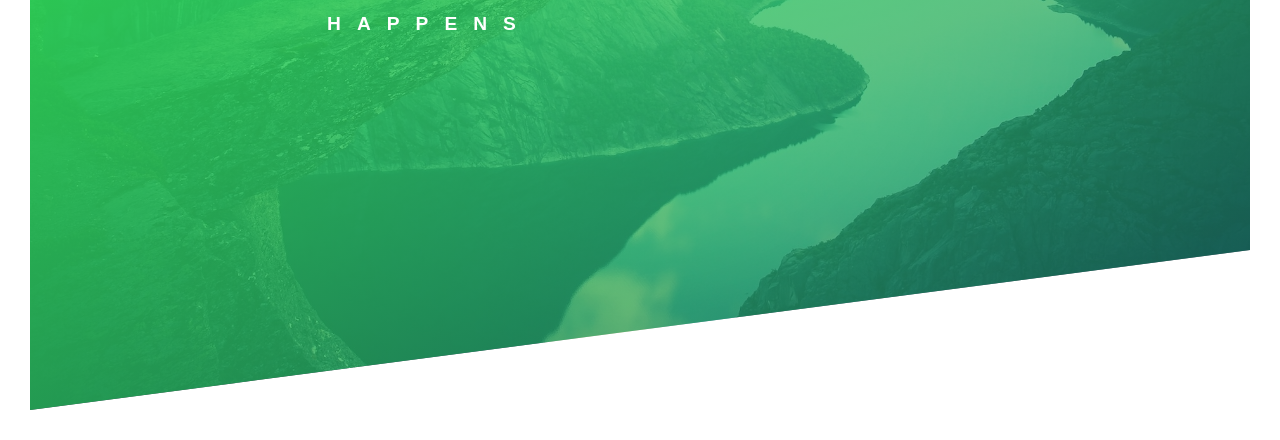
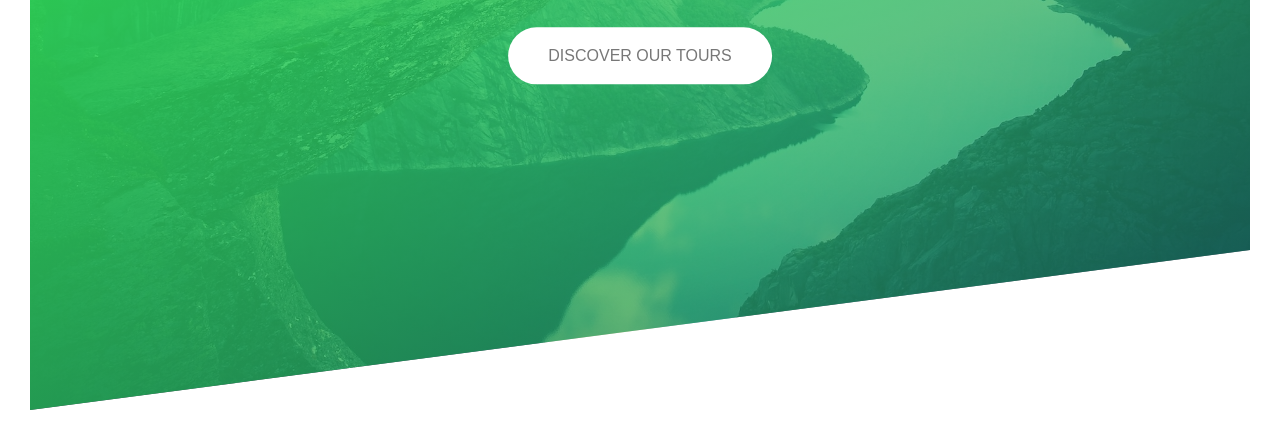
Before and after one commit to rkc98/Landing_Page, a plain HTML site: page index.html in a window 1280 px wide. Shown: the part 380-820 px from the top of the page. Drawn offline with Linux system fonts and the light colour scheme.

Commit message:
added buuton on header with animation

```diff
--- a/css/styles.css
+++ b/css/styles.css
@@ -55,13 +55,14 @@ body{
   letter-spacing: 1rem;
   animation-name: moveInRight;
  animation-duration: 2s;
-
+ margin-bottom: 30px;
 }
 .text-box{
     position: absolute;
     top: 40%;
     left: 50%;
     transform: translate(-50%,-50%);
+    text-align: center;
 }
 
 @keyframes moveInLeft{
@@ -92,3 +93,25 @@ body{
      transform: translate(0);
     }
 }
+
+.btn:link,.btn:visited{
+  text-transform: uppercase;
+  text-decoration: none;
+  padding: 15px 40px;
+  border-radius: 50px;
+  display: inline-block;
+  transform: all .2s;
+}
+.btn:hover{
+  transform: translateY(-3px);
+  box-shadow: 0 10px 20px rgba(18, 110, 106, 0.596);
+}
+.btn:active{
+    transform: translateY(1px);
+    box-shadow: 0 5px 10px rgba(18, 110, 106, 0.596);
+}
+.btn-white{
+    background-color: white;
+    color: #777;
+
+}
--- a/index.html
+++ b/index.html
@@ -19,6 +19,7 @@
                 <span class="heading-primary-main">Outdoors</span>
                 <span class="heading-primary-sub">is where the life happens</span>
             </h1>
+            <a href="#" class="btn btn-white"> Discover our tours</a>
         </div>
 
     </header>
```
